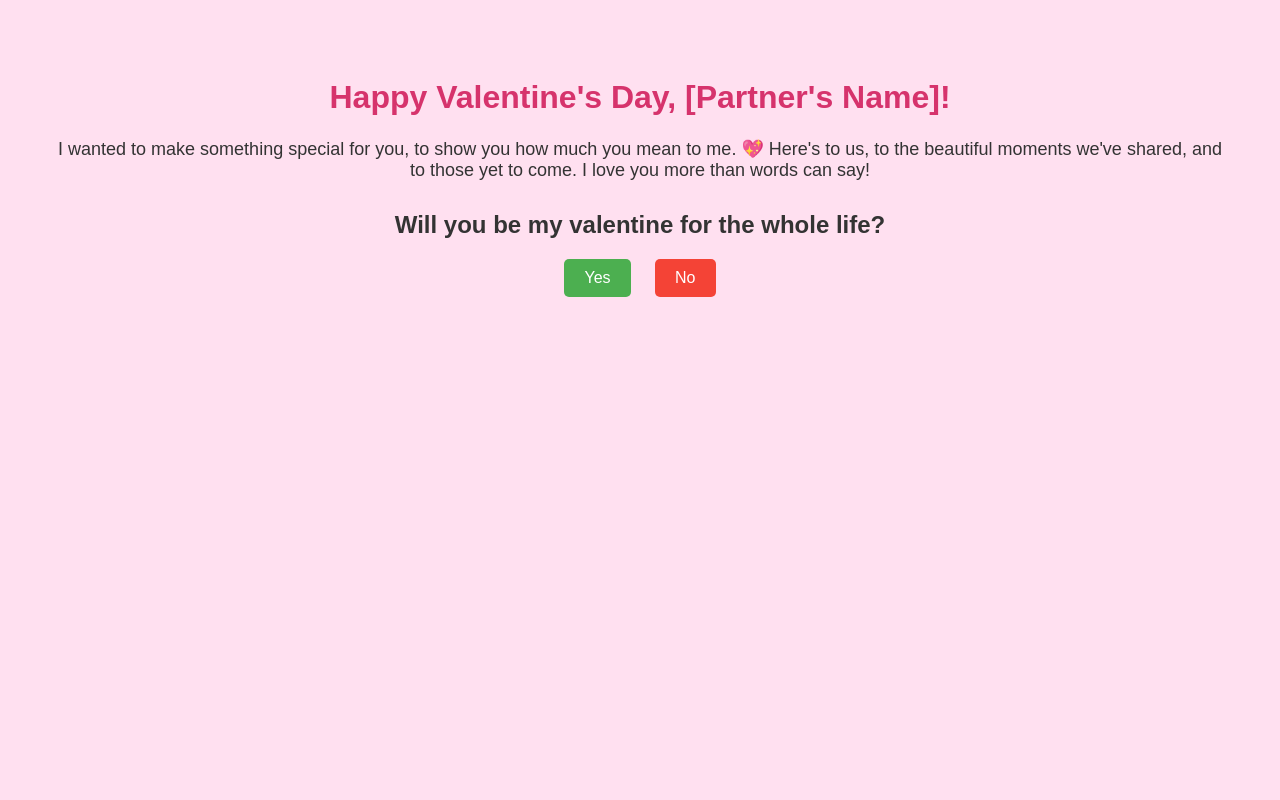
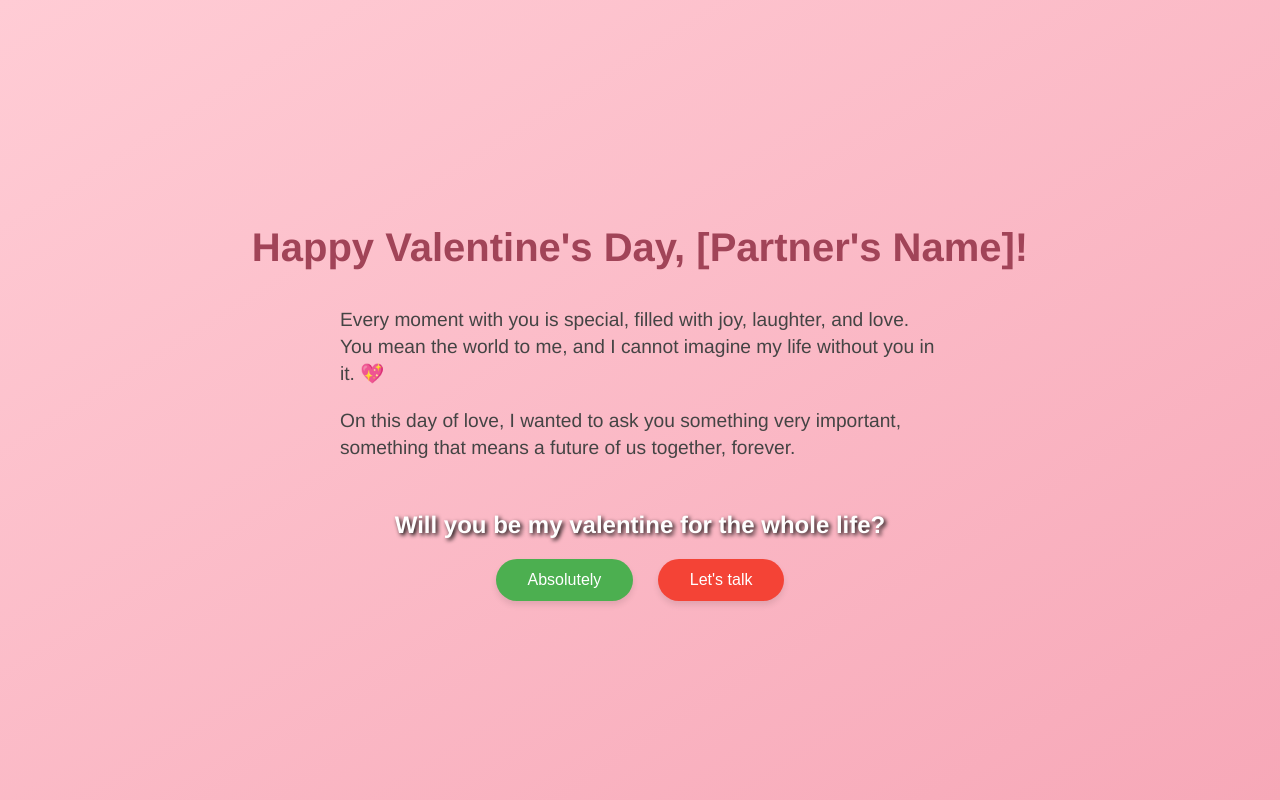
Before and after one commit to Vijay4219/SpecialMessage, a plain HTML site: page index.html in a window 1280 px wide. Drawn offline with Linux system fonts and the light colour scheme.

Commit message:
Update index.html

```diff
--- a/index.html
+++ b/index.html
@@ -6,63 +6,80 @@
     <title>Happy Valentine's Day!</title>
     <style>
         body {
-            font-family: 'Arial', sans-serif;
-            background-color: #ffe0f0;
-            color: #333;
-            text-align: center;
-            padding: 50px;
+            font-family: 'Helvetica Neue', Helvetica, Arial, sans-serif;
+            background-color: #ffccd5;
+            color: #444;
+            margin: 0;
+            padding: 0;
+            display: flex;
+            justify-content: center;
+            align-items: center;
+            height: 100vh;
+            flex-direction: column;
+            background-image: linear-gradient(to bottom right, #ffccd5, #f7a8b8);
         }
         h1 {
-            color: #d6336c;
+            color: #a14458;
+            font-size: 2.5em;
         }
         p {
-            font-size: 18px;
+            font-size: 1.2em;
+            margin: 10px auto;
+            max-width: 600px;
+            line-height: 1.4;
         }
         .question {
-            margin-top: 30px;
+            margin-top: 40px;
             font-weight: bold;
-            font-size: 24px;
+            font-size: 1.5em;
+            color: #ffffff;
+            text-shadow: 2px 2px 4px #000000;
+        }
+        .buttons {
+            margin-top: 20px;
         }
         .button {
-            padding: 10px 20px;
-            margin: 20px 10px;
-            font-size: 16px;
-            border: none;
-            border-radius: 5px;
+            padding: 10px 30px;
+            margin: 0 10px;
+            font-size: 1em;
+            border: 2px solid transparent;
+            border-radius: 50px;
             cursor: pointer;
-            transition: background-color 0.3s;
+            transition: all 0.3s ease;
+            color: #fff;
+            box-shadow: 0 4px 6px rgba(0,0,0,0.1);
         }
         .yes {
-            color: white;
             background-color: #4CAF50;
         }
         .yes:hover {
             background-color: #45a049;
+            border-color: #fff;
         }
         .no {
-            color: white;
             background-color: #f44336;
         }
         .no:hover {
             background-color: #da190b;
+            border-color: #fff;
         }
     </style>
 </head>
 <body>
     <h1>Happy Valentine's Day, [Partner's Name]!</h1>
-    <p>I wanted to make something special for you, to show you how much you mean to me. 💖  Here's to us, to the beautiful moments we've shared, and to those yet to come. I love you more than words can say!</p>
+    <p>Every moment with you is special, filled with joy, laughter, and love. You mean the world to me, and I cannot imagine my life without you in it. 💖</p>
+    <p>On this day of love, I wanted to ask you something very important, something that means a future of us together, forever.</p>
     <div class="question">
         Will you be my valentine for the whole life?
     </div>
-    <button class="button yes" onclick="response('Yes')">Yes</button>
-    <button class="button no" onclick="response('No')">No</button>
+    <div class="buttons">
+        <button class="button yes" onclick="response('Yes')">Absolutely</button>
+        <button class="button no" onclick="response('No')">Let's talk</button>
+    </div>
     <script>
         function response(answer) {
-            if (answer === 'Yes') {
-                alert('You have made me the happiest person on Earth! 💖');
-            } else {
-                alert('This is awkward... But I still love you! 💔');
-            }
+            let message = answer === 'Yes' ? 'You have made me the happiest person alive! I look forward to spending our forever together. 💖' : 'No worries, every moment with you is precious, and I cherish our journey together. 💕';
+            alert(message);
         }
     </script>
 </body>
```
